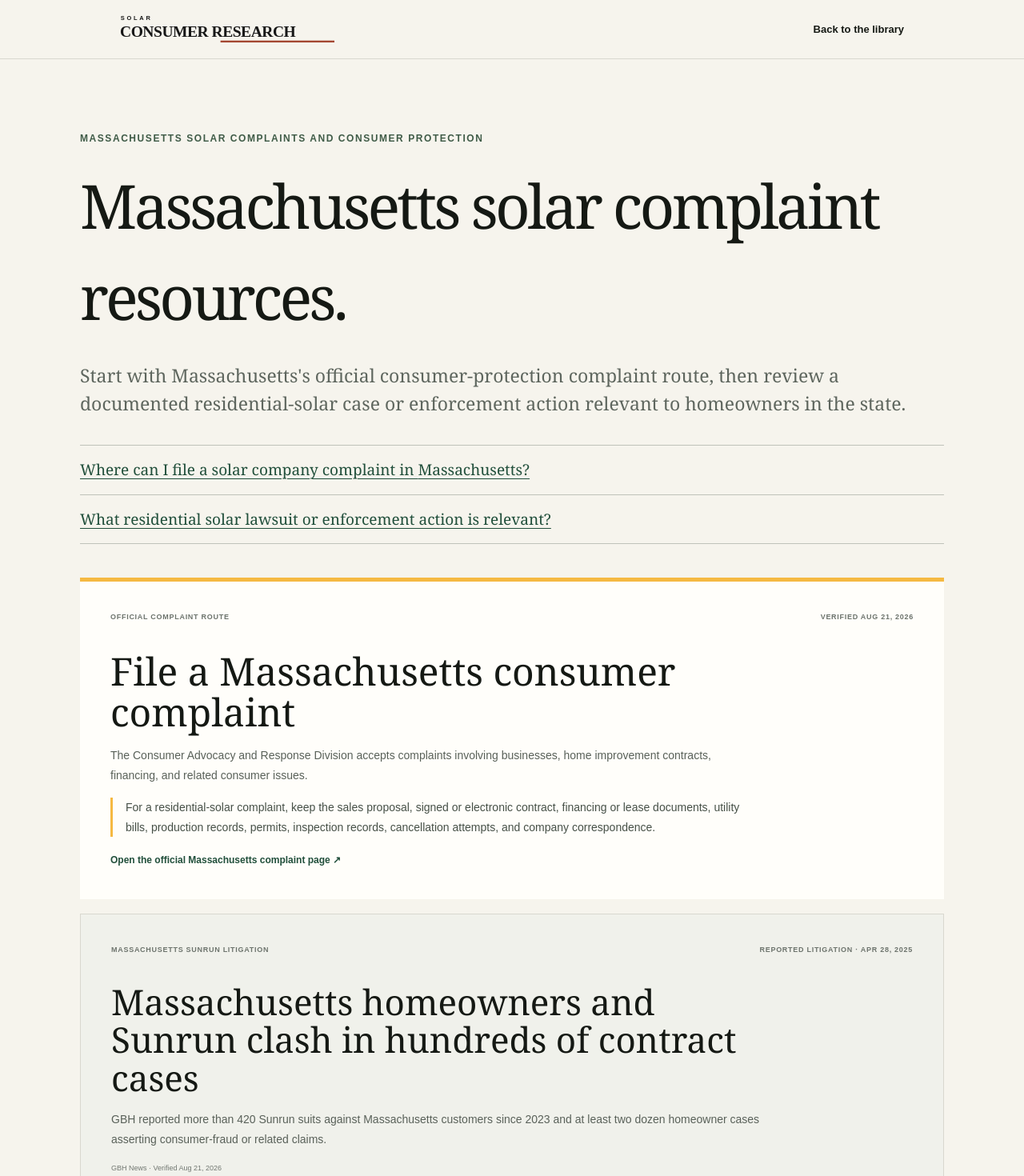
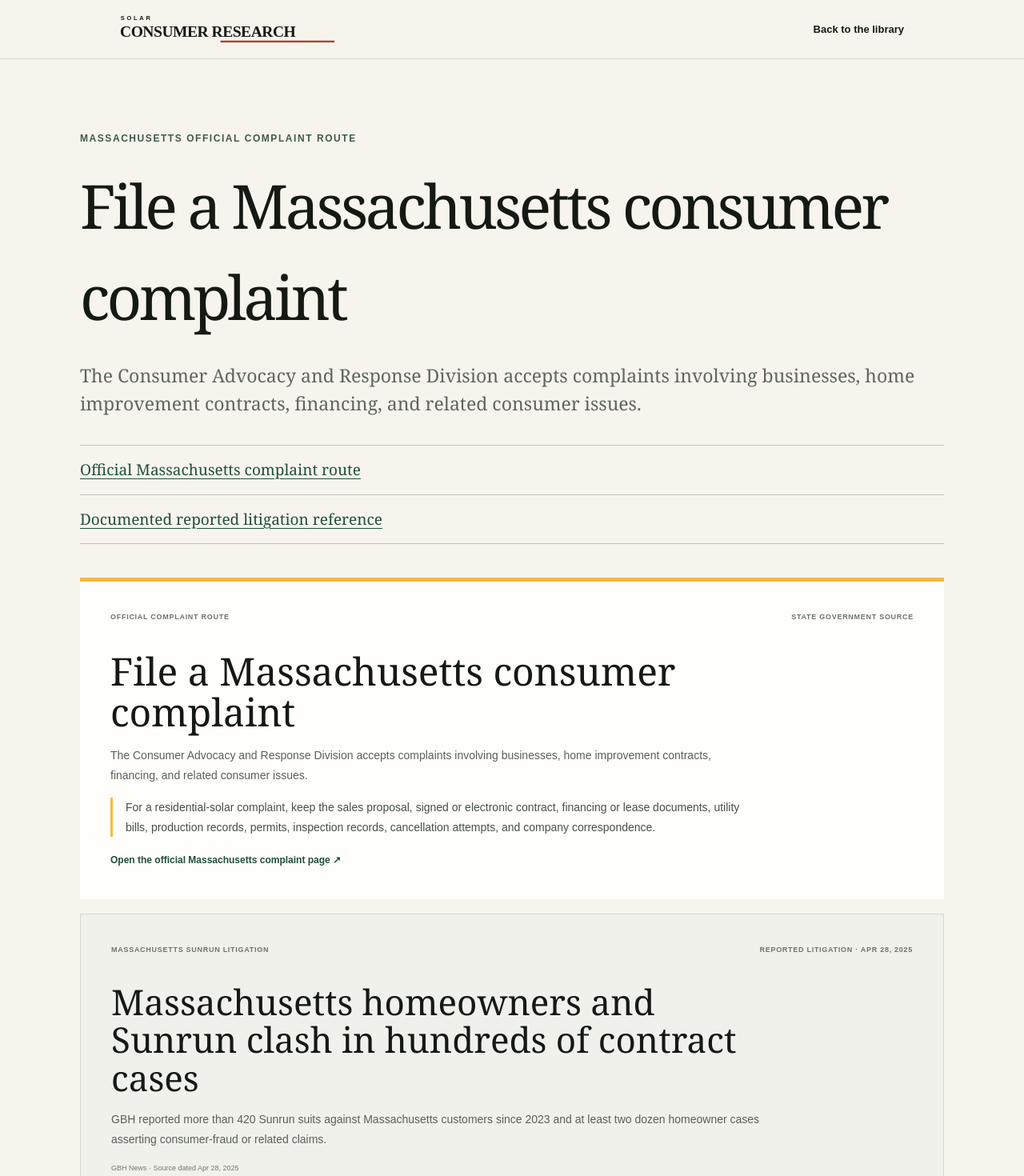
Before and after one commit to Decentralized-Rob/solar-consumer-research, a Next.js app: page /states/massachusetts in a window 1280 px wide. Shown: the top 1470 px of the page at 80% size. Built offline with nearby package versions, Linux system fonts and the light colour scheme.

Commit message:
Accurately label state coverage and source dates

```diff
--- a/components/state-resource-page.tsx
+++ b/components/state-resource-page.tsx
@@ -11,18 +11,18 @@
       && item.id !== "ma-electric-company"
       && item.url !== consumerProtection?.url,
   );
+  const hasExpandedSources = stateResources.length > 0;
   const pageSchema = {
     "@context": "https://schema.org",
     "@type": "CollectionPage",
-    name: `${state.name} residential solar consumer resources`,
-    description: `Official consumer complaint resources and verified residential solar litigation relevant to ${state.name}.`,
+    name: consumerProtection.title,
+    description: `${consumerProtection.summary} ${hasExpandedSources ? "Additional source-reviewed state resources are included." : "This page is a starting directory with one documented solar reference, not a complete state research file."}`,
     url: `https://solarcomplaint.com/states/${stateSlug(state.name)}`,
     dateModified: "2026-08-21",
     spatialCoverage: { "@type": "AdministrativeArea", name: state.name },
     about: [
+      { "@type": "Thing", name: `${state.name} consumer complaint route` },
       { "@type": "Thing", name: "Residential solar consumer protection" },
-      { "@type": "Thing", name: "Solar company complaints" },
-      { "@type": "Thing", name: "Residential solar litigation" },
     ],
     mainEntity: {
       "@type": "ItemList",
@@ -42,11 +42,10 @@
           "@type": "ListItem",
           position: 2,
           item: {
-            "@type": "NewsArticle",
-            headline: solarCase.title,
+            "@type": "WebPage",
+            name: solarCase.title,
             description: solarCase.summary,
             datePublished: solarCase.datePublished,
-            publisher: { "@type": "Organization", name: solarCase.publisher },
             url: solarCase.url,
           },
         },
@@ -57,19 +56,19 @@
   return (
     <InfoPage
       className="state-resource-page"
-      eyebrow={`${state.name} solar complaints and consumer protection`}
-      title={`${state.name} solar complaint resources.`}
-      lede={`Start with ${state.name}'s official consumer-protection complaint route, then review a documented residential-solar case or enforcement action relevant to homeowners in the state.`}
+      eyebrow={`${state.name} official complaint route`}
+      title={consumerProtection.title}
+      lede={consumerProtection.summary}
     >
       <script type="application/ld+json" dangerouslySetInnerHTML={{ __html: JSON.stringify(pageSchema) }} />
 
       <nav className="state-question-nav" aria-label={`${state.name} solar resource questions`}>
-        <a href="#consumer-protection">Where can I file a solar company complaint in {state.name}?</a>
-        <a href="#solar-case">What residential solar lawsuit or enforcement action is relevant?</a>
+        <a href="#consumer-protection">Official {state.name} complaint route</a>
+        {solarCase && <a href="#solar-case">Documented {solarCase.caseType} reference</a>}
       </nav>
 
       <section id="consumer-protection" className="state-source-lead" aria-labelledby="consumer-protection-title">
-        <div className="state-source-meta"><span>Official complaint route</span><span>Verified {consumerProtection.lastVerified}</span></div>
+        <div className="state-source-meta"><span>Official complaint route</span><span>State government source</span></div>
         <h2 id="consumer-protection-title">{consumerProtection.title}</h2>
         <p>{consumerProtection.summary}</p>
         <p className="state-source-note">For a residential-solar complaint, keep the sales proposal, signed or electronic contract, financing or lease documents, utility bills, production records, permits, inspection records, cancellation attempts, and company correspondence.</p>
@@ -81,7 +80,7 @@
           <div className="state-source-meta"><span>{solarCase.relevance}</span><span>{solarCase.caseType} · {solarCase.publishedAt}</span></div>
           <h2 id="solar-case-title">{solarCase.title}</h2>
           <p>{solarCase.summary}</p>
-          <small>{solarCase.publisher} · Verified Aug 21, 2026</small>
+          <small>{solarCase.publisher} · Source dated {solarCase.publishedAt}</small>
           <a href={solarCase.url} target="_blank" rel="noreferrer">Read the source and case details ↗</a>
         </section>
       )}
@@ -106,6 +105,13 @@
         </section>
       ) : null}
 
+      {!hasExpandedSources && (
+        <section className="info-section">
+          <h2>Current state-page coverage</h2>
+          <p>This page is a starting directory: one official complaint route and one documented solar reference. Additional state-specific sources are added only after individual review.</p>
+        </section>
+      )}
+
       <div className="state-page-links">
         <Link href="/resources">Choose another state →</Link>
         <Link href="/federal-resources">Browse federal resources →</Link>
```
